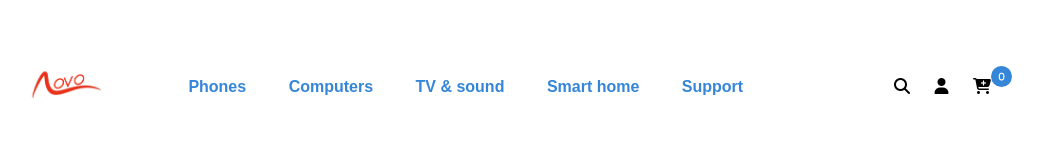
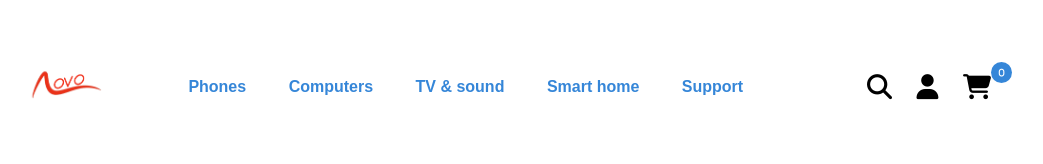
Before and after one commit to amjadnatouf/novo-store, a plain HTML site: page index.html in a window 1280 px wide. Shown: the top 164 px of the page, without its empty margins (140-1183 px from the left). Drawn offline with Linux system fonts and the light colour scheme.

Commit message:
change icon size

```diff
--- a/css/styles.css
+++ b/css/styles.css
@@ -72,6 +72,7 @@ a {
 .navbar img {
   flex: 1;
   max-width: 150px;
+  cursor: pointer;
 }
 
 .navbar .navbar-nav {
@@ -138,6 +139,11 @@ a {
 .navbar .navbar-cart ul li {
   padding: 10px;
   font-weight: bold;
+}
+
+.navbar .navbar-cart ul li i{
+  font-size: 25px;
+  cursor: pointer;
 }
 
 .navbar .navbar-cart ul li:last-child i {
@@ -448,6 +454,15 @@ a {
   margin: 10px 20px;
 }
 
+.products-category li a {
+  color: var(--clr-secondary);
+}
+
+.products-category li a:hover {
+  color: var(--clr-primary);
+}
+
+
 .products-items {
   display: grid;
   grid-template-columns: repeat(3, 1fr);
--- a/index.html
+++ b/index.html
@@ -53,7 +53,7 @@
             <ul class="list-unstyled">
               <li><i class="fa fa-search"></i></li>
               <li><i class="fa fa-user"></i></li>
-              <li><i class="icon fa fa-cart-plus"></i></li>
+              <li><i class="fa-solid fa-cart-shopping"></i></li>
             </ul>
           </div>
         </div>
```
